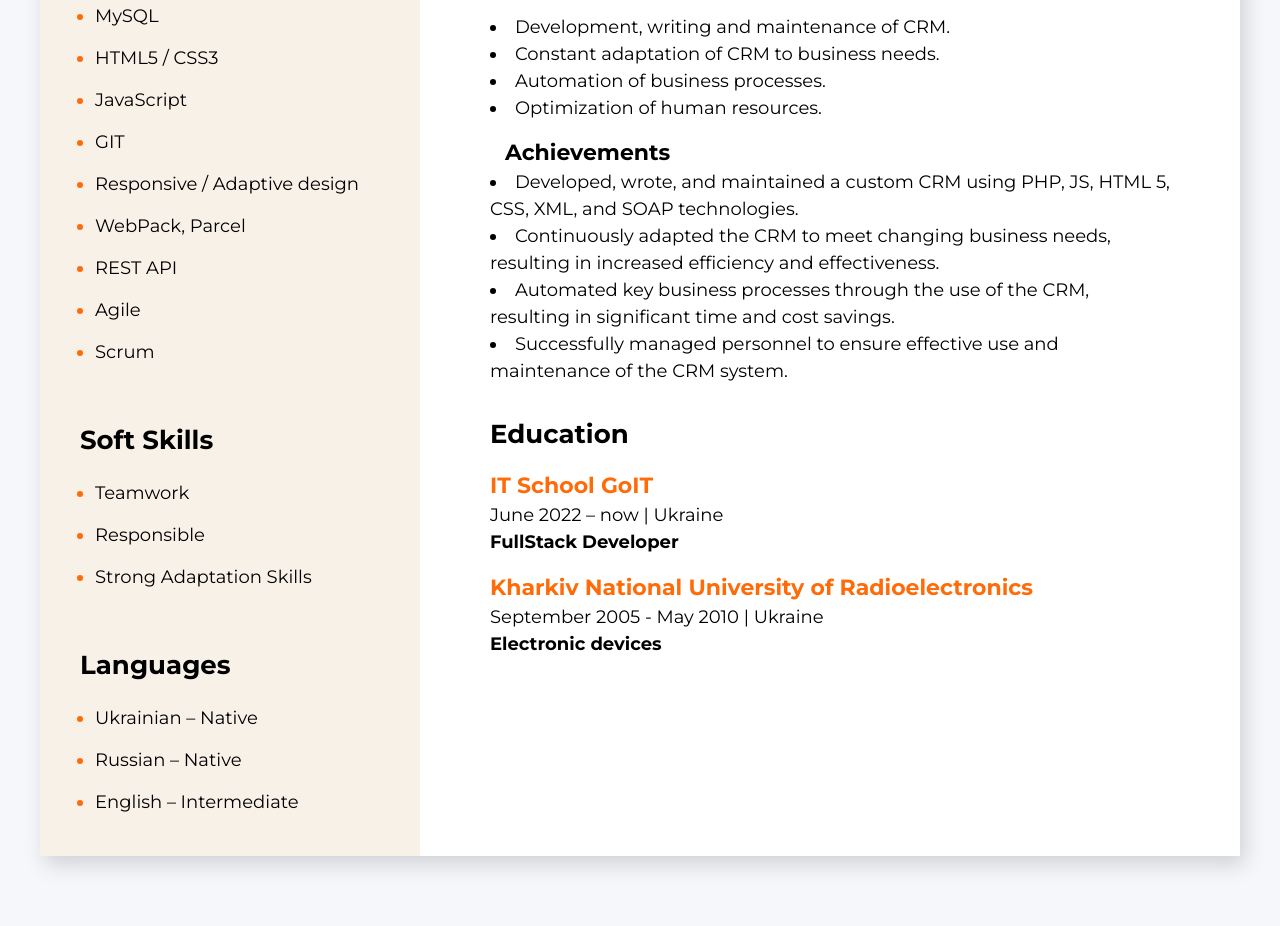
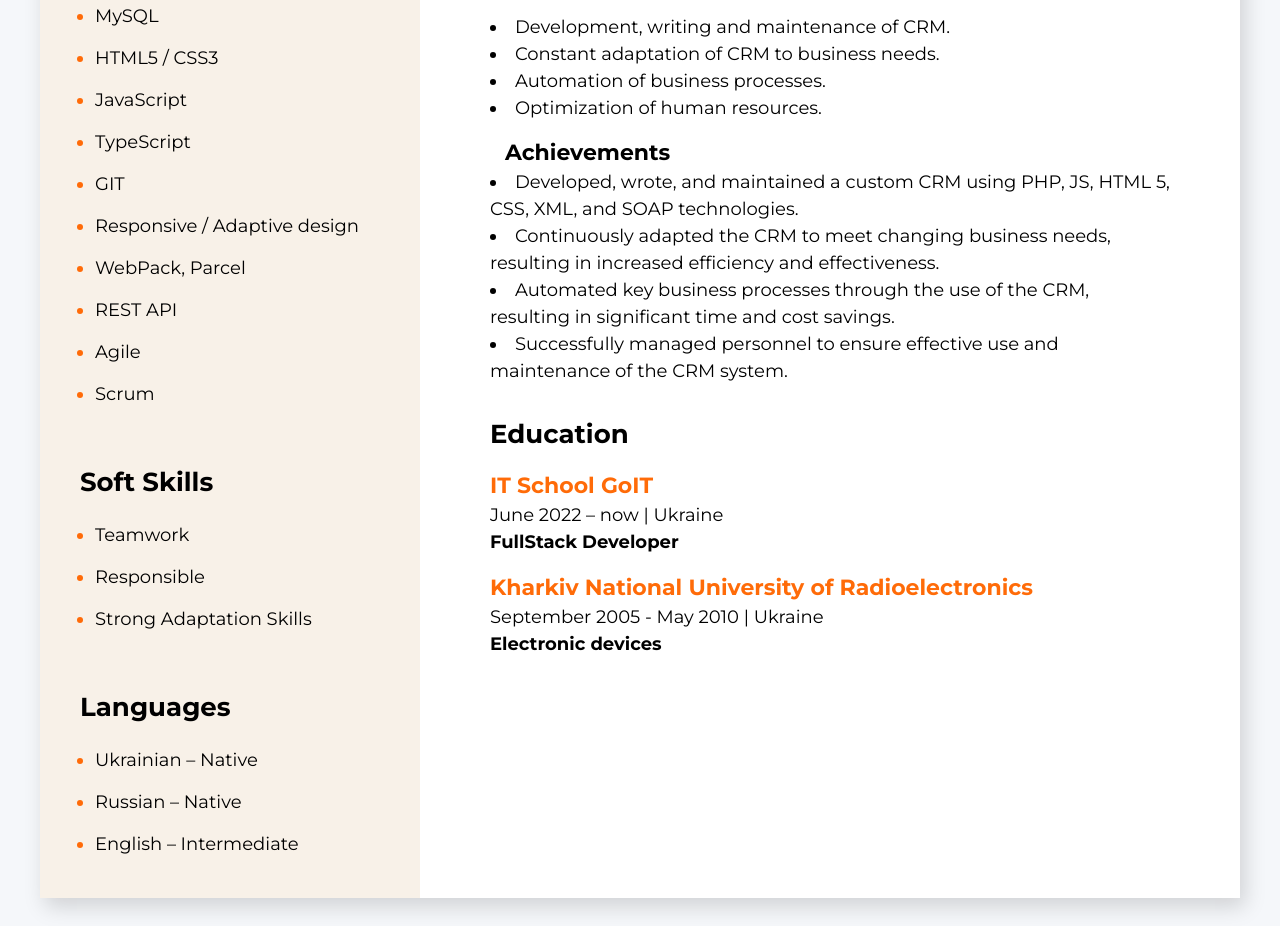
Before and after one commit to dj-egregor/cv-resume, a website: page index.html in a window 1280 px wide. Shown: the part 876-1802 px from the top of the page. Before the commit the page ends 1772 px from the top, so only its background shows below. Drawn offline with Linux system fonts and the light colour scheme.

Commit message:
Update index.html

```diff
--- a/index.html
+++ b/index.html
@@ -89,6 +89,9 @@
                 </li>
                 <li class="skills-item">
                   <span class="skills-text">JavaScript</span>
+                </li>
+                <li class="skills-item">
+                  <span class="skills-text">TypeScript</span>
                 </li>
                 <li class="skills-item">
                   <span class="skills-text">GIT</span>
```
